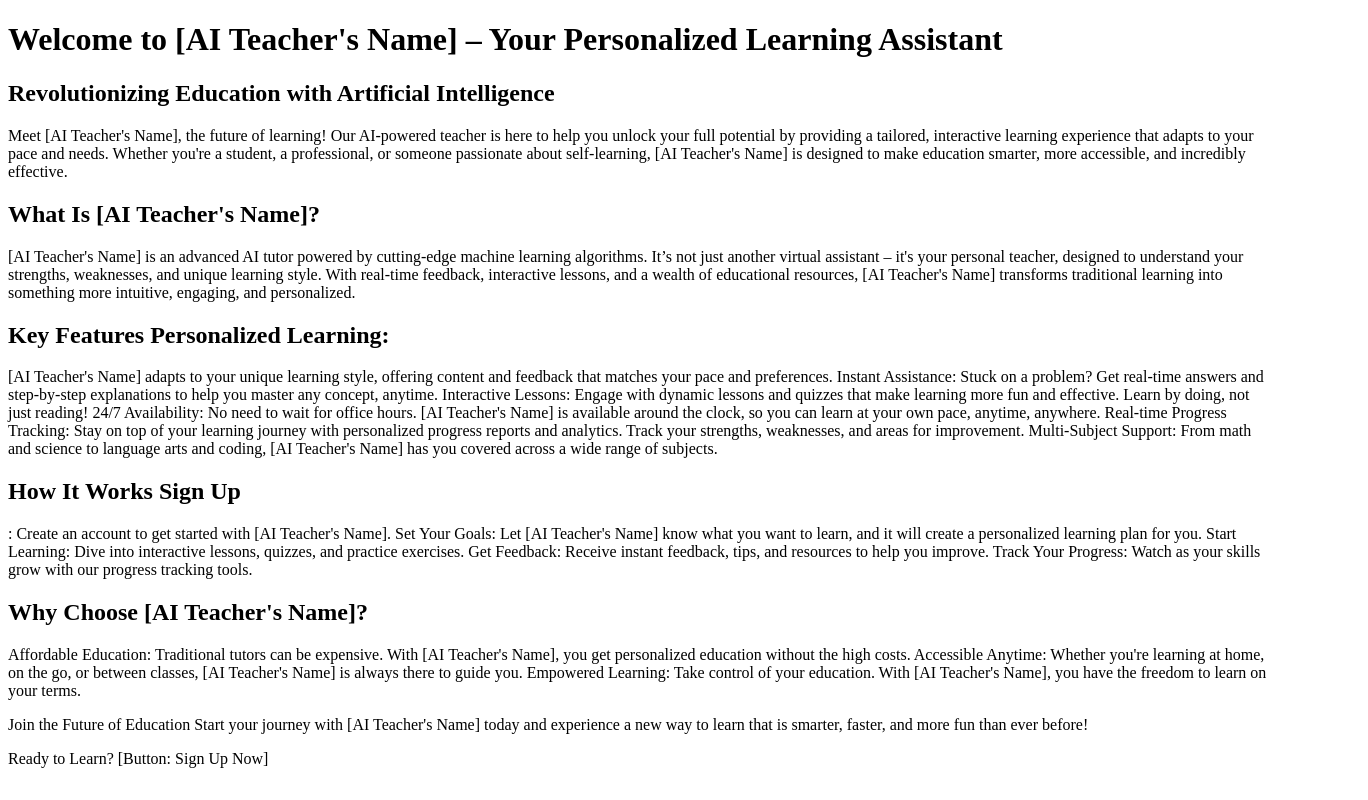
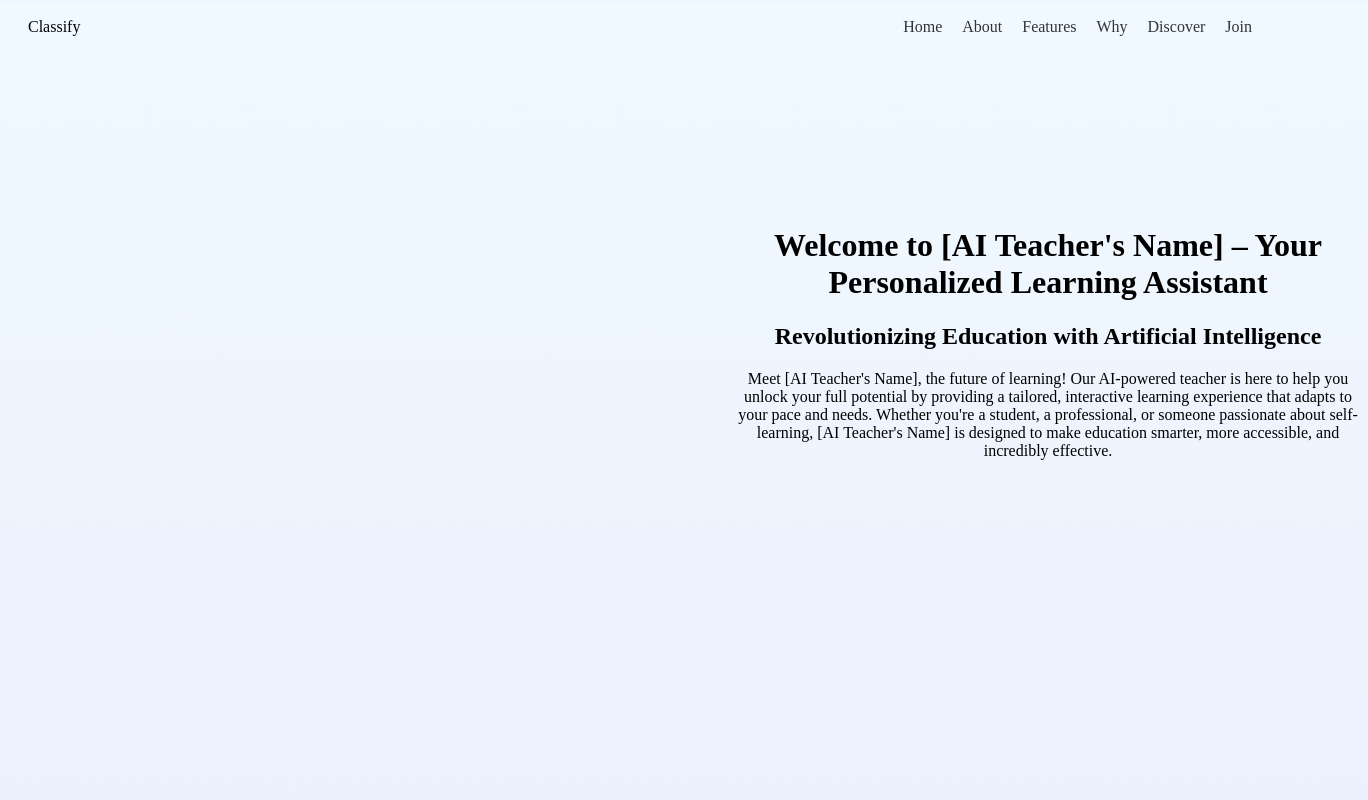
Before and after one commit to MrLunatic007/prototype-homepages, a plain HTML site: page index.html in a window 1280 px wide. Shown: the top 800 px of the page, 1368 px wide, since content can reach past the window. Drawn offline with Linux system fonts and the light colour scheme.

Commit message:
modified:   index.html 	modified:   styles.css

```diff
--- a/index.html
+++ b/index.html
@@ -11,19 +11,32 @@
     <link rel="stylesheet" href="styles.css" />
   </head>
   <body>
-    <div class="page-one">
+    <nav class="navbar">
+        <div class="logo">Classify</div>
+        <div class="nav-links">
+            <a href="#home">Home</a>
+            <a href="#about">About</a>
+            <a href="#features">Features</a>
+            <a href="#why">Why</a>
+            <a href="#how-it-works">Discover</a>
+            <a href="#join">Join</a>
+          </div>
+    </nav>
+    <div class="page-one" id="home">
       <p>
         <h1>Welcome to [AI Teacher's Name] – Your Personalized Learning Assistant</h1>
-        <h2>Revolutionizing Education with Artificial Intelligence</h2> Meet [AI
+        <h2>Revolutionizing Education with Artificial Intelligence</h2><span>
+             Meet [AI
             Teacher's Name], the future of learning! Our AI-powered teacher is here
             to help you unlock your full potential by providing a tailored,
             interactive learning experience that adapts to your pace and needs.
             Whether you're a student, a professional, or someone passionate about
             self-learning, [AI Teacher's Name] is designed to make education
             smarter, more accessible, and incredibly effective.
+        </span>
       </p>
     </div>
-    <div class="page-two">
+    <div class="page-two" id="about">
       <p>
         <h2>What Is [AI Teacher's Name]?</h2> [AI Teacher's Name] is an advanced AI tutor
         powered by cutting-edge machine learning algorithms. It’s not just
@@ -34,7 +47,7 @@
         something more intuitive, engaging, and personalized.
       </p>
     </div>
-    <div class="page-three">
+    <div class="page-three" id="features">
       <p>
         <h2>Key Features Personalized Learning:</h2> [AI Teacher's Name] adapts to your
         unique learning style, offering content and feedback that matches your
@@ -52,7 +65,7 @@
         subjects.
       </p>
     </div>
-    <div class="page-four">
+    <div class="page-four" id="how-it-works">
       <p>
         <h2>How It Works Sign Up</h2>: Create an account to get started with [AI
         Teacher's Name]. Set Your Goals: Let [AI Teacher's Name] know what you
@@ -63,7 +76,7 @@
         our progress tracking tools.
       </p>
     </div>
-    <div class="page-five">
+    <div class="page-five" id="why">
       <p>
         <h2>Why Choose [AI Teacher's Name]?</h2> Affordable Education: Traditional tutors
         can be expensive. With [AI Teacher's Name], you get personalized
@@ -74,7 +87,7 @@
         your terms.
       </p>
     </div>
-    <div class="page-six">
+    <div class="page-six" id="join">
       <p>
         Join the Future of Education Start your journey with [AI Teacher's Name]
         today and experience a new way to learn that is smarter, faster, and
@@ -82,6 +95,10 @@
       </p>
       <p>Ready to Learn? [Button: Sign Up Now]</p>
     </div>
+
+    <footer>
+        <p>contact</p>
+    </footer>
     <script src="scripts.js"></script>
   </body>
 </html>
--- a/styles.css
+++ b/styles.css
@@ -0,0 +1,60 @@
+:root {
+  --body-background: linear-gradient(#f0f9ff, #d6c5f2);
+}
+
+body {
+  background: var(--body-background);
+}
+
+.page-three,
+.page-five,
+.page-one {
+  position: relative;
+  width: 100%;
+  height: 100vh;
+  text-align: center;
+  width: 40rem;
+  left: 45rem;
+  top: 10rem;
+}
+
+.page-four,
+.page-six,
+.page-two {
+  position: relative;
+  width: 100%;
+  height: 100vh;
+  text-align: center;
+  width: 40rem;
+  left: 10rem;
+  top: 10rem;
+}
+
+/* Navbar styling */
+.navbar {
+  display: flex;
+  justify-content: space-between; /* Places logo on the left and links on the right */
+  align-items: center; /* Vertically aligns the items */
+  padding: 10px 20px;
+  background-color: #f0f9ff; /* Light blue background */
+}
+
+.logo img {
+  max-height: 50px; /* Adjust the size of the logo */
+}
+
+.nav-links {
+  display: flex; /* Aligns the nav items horizontally */
+}
+
+.nav-links a {
+  margin-left: 20px; /* Adds space between each link */
+  text-decoration: none;
+  color: #333333; /* Dark gray text */
+  font-size: 16px;
+  transition: color 0.3s;
+}
+
+.nav-links a:hover {
+  color: #62d180; /* Vibrant green on hover */
+}
```
Lines whose indentation alone changed are shown as unchanged.
